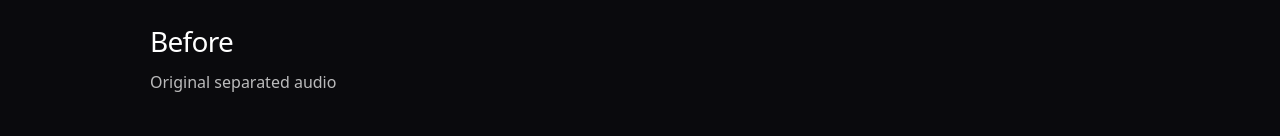
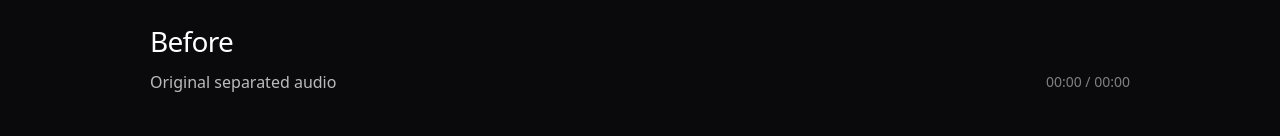
Before and after one commit to cocoro-sugiura/soundfix, a Next.js app in the folder frontend/: page /preview in a window 1280 px wide. Shown: the part 401-537 px from the top of the page. Built offline with nearby package versions, Linux system fonts and the light colour scheme.

Commit message:
Add real playback time display to preview page

```diff
--- a/frontend/app/preview/preview-page-client.tsx
+++ b/frontend/app/preview/preview-page-client.tsx
@@ -21,6 +21,8 @@ export default function PreviewPageClient() {
   const [isPlayingBefore, setIsPlayingBefore] = useState(false);
   const [beforeWaveformPoints, setBeforeWaveformPoints] = useState<number[]>([]);
   const [beforePlaybackProgress, setBeforePlaybackProgress] = useState(0);
+  const [beforeCurrentTime, setBeforeCurrentTime] = useState(0);
+  const [beforeDuration, setBeforeDuration] = useState(0);
 
   useEffect(() => {
     const audioElement = audioRef.current;
@@ -32,6 +34,7 @@ export default function PreviewPageClient() {
     const handleEnded = () => {
       setIsPlayingBefore(false);
       setBeforePlaybackProgress(1);
+      setBeforeCurrentTime(audioElement.duration || 0);
     };
 
     const handlePause = () => {
@@ -41,13 +44,17 @@ export default function PreviewPageClient() {
     const handleTimeUpdate = () => {
       if (!audioElement.duration || Number.isNaN(audioElement.duration)) {
         setBeforePlaybackProgress(0);
+        setBeforeCurrentTime(0);
         return;
       }
 
+      setBeforeCurrentTime(audioElement.currentTime);
       setBeforePlaybackProgress(audioElement.currentTime / audioElement.duration);
     };
 
     const handleLoadedMetadata = () => {
+      setBeforeCurrentTime(0);
+      setBeforeDuration(audioElement.duration || 0);
       setBeforePlaybackProgress(0);
     };
 
@@ -212,6 +219,20 @@ export default function PreviewPageClient() {
     return isPlayingBefore ? "fa-solid fa-pause" : "fa-solid fa-play";
   }, [isPlayingBefore]);
 
+  const formatPlaybackTime = (timeInSeconds: number) => {
+    if (!Number.isFinite(timeInSeconds) || timeInSeconds < 0) {
+      return "00:00";
+    }
+
+    const totalSeconds = Math.floor(timeInSeconds);
+    const minutes = Math.floor(totalSeconds / 60);
+    const seconds = totalSeconds % 60;
+
+    return `${minutes.toString().padStart(2, "0")}:${seconds
+      .toString()
+      .padStart(2, "0")}`;
+  };
+
   const handleToggleBeforePlayback = async () => {
     const audioElement = audioRef.current;
 
@@ -226,6 +247,7 @@ export default function PreviewPageClient() {
         audioElement.currentTime >= audioElement.duration
       ) {
         audioElement.currentTime = 0;
+        setBeforeCurrentTime(0);
         setBeforePlaybackProgress(0);
       }
 
@@ -257,6 +279,7 @@ export default function PreviewPageClient() {
     const nextTime = audioElement.duration * ratio;
 
     audioElement.currentTime = nextTime;
+    setBeforeCurrentTime(nextTime);
     setBeforePlaybackProgress(ratio);
   };
 
@@ -306,9 +329,15 @@ export default function PreviewPageClient() {
                   <p className="text-[22px] font-medium tracking-tight text-white sm:text-[28px]">
                     Before
                   </p>
-                  <p className="mt-2 text-base text-white/72">
-                    Original separated audio
-                  </p>
+                  <div className="mt-2 flex items-center justify-between gap-4">
+                    <p className="text-base text-white/72">
+                      Original separated audio
+                    </p>
+
+                    <p className="text-sm tabular-nums text-white/48">
+                      {formatPlaybackTime(beforeCurrentTime)} / {formatPlaybackTime(beforeDuration)}
+                    </p>
+                  </div>
 
                   <div className="mt-5 flex items-center gap-6">
                     {audioUrl ? (
```
